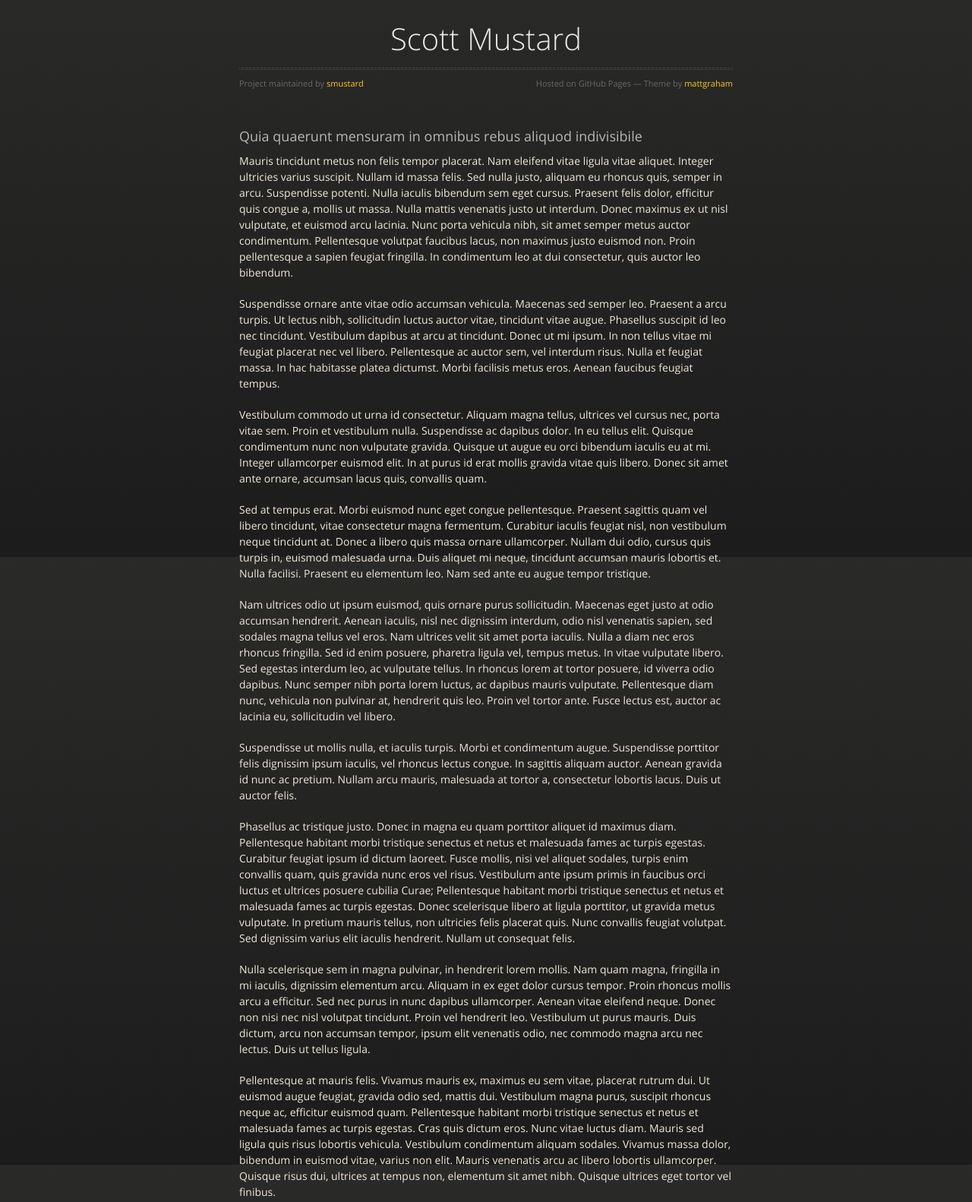
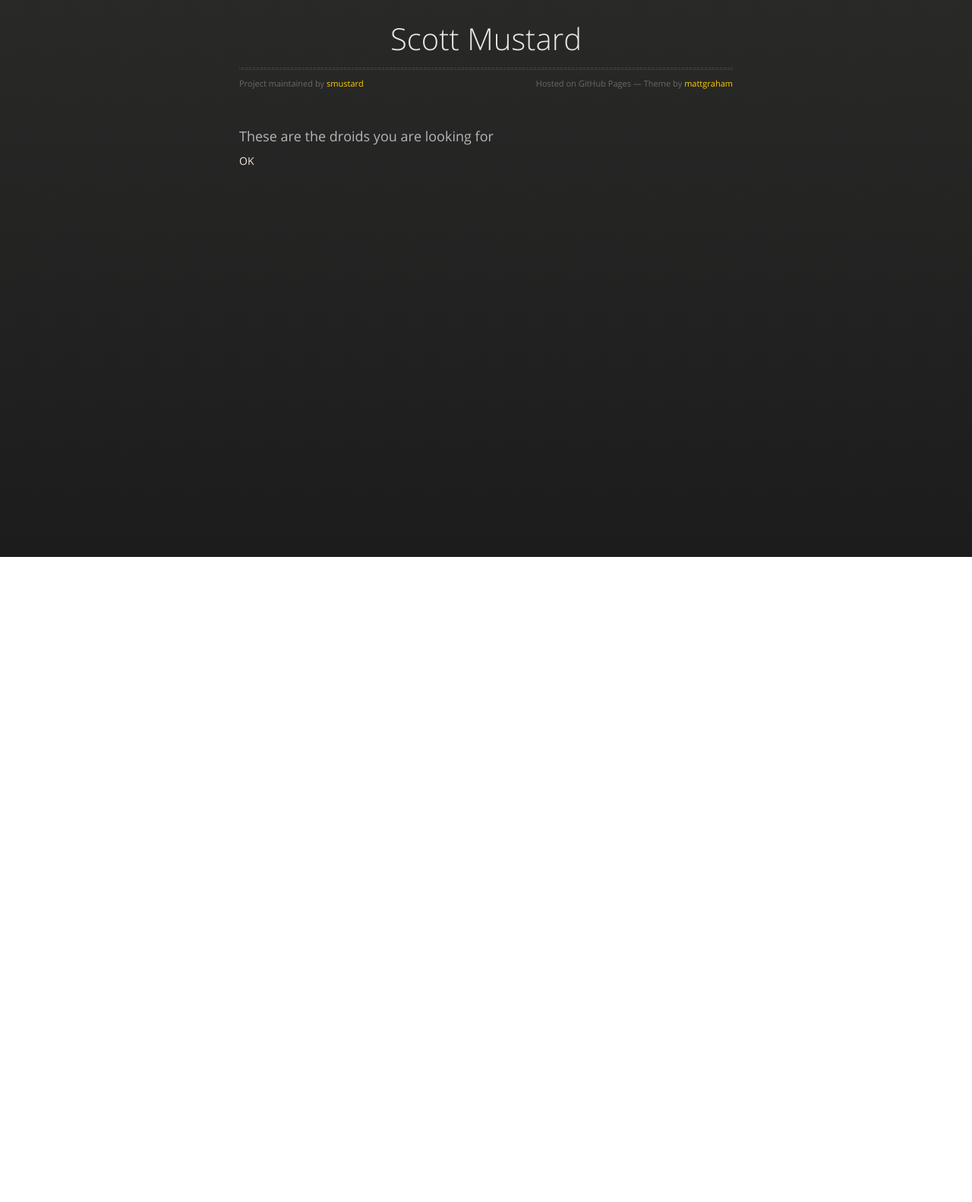
Before and after one commit to smustard/smustard.github.io, a plain HTML site: page index.html in a window 1280 px wide. Shown: the part 67-1649 px from the top of the page at 76% size. After the commit the page ends 800 px from the top, so only its background shows below. Drawn offline with nearby package versions, Linux system fonts and the light colour scheme.

Commit message:
updated ssh key test

```diff
--- a/index.html
+++ b/index.html
@@ -36,27 +36,11 @@
         </div>
 
         <h3>
-<a id="quia-quaerunt-mensuram-in-omnibus-rebus-aliquod-indivisibile" class="anchor" href="#quia-quaerunt-mensuram-in-omnibus-rebus-aliquod-indivisibile" aria-hidden="true"><span aria-hidden="true" class="octicon octicon-link"></span></a>Quia quaerunt mensuram in omnibus rebus aliquod indivisibile</h3>
+<a id="quia-quaerunt-mensuram-in-omnibus-rebus-aliquod-indivisibile" class="anchor" href="#quia-quaerunt-mensuram-in-omnibus-rebus-aliquod-indivisibile" aria-hidden="true"><span aria-hidden="true" class="octicon octicon-link"></span></a>These are the droids you are looking for</h3>
 
-<p>Mauris tincidunt metus non felis tempor placerat. Nam eleifend vitae ligula vitae aliquet. Integer ultricies varius suscipit. Nullam id massa felis. Sed nulla justo, aliquam eu rhoncus quis, semper in arcu. Suspendisse potenti. Nulla iaculis bibendum sem eget cursus. Praesent felis dolor, efficitur quis congue a, mollis ut massa. Nulla mattis venenatis justo ut interdum. Donec maximus ex ut nisl vulputate, et euismod arcu lacinia. Nunc porta vehicula nibh, sit amet semper metus auctor condimentum. Pellentesque volutpat faucibus lacus, non maximus justo euismod non. Proin pellentesque a sapien feugiat fringilla. In condimentum leo at dui consectetur, quis auctor leo bibendum.</p>
 
-<p>Suspendisse ornare ante vitae odio accumsan vehicula. Maecenas sed semper leo. Praesent a arcu turpis. Ut lectus nibh, sollicitudin luctus auctor vitae, tincidunt vitae augue. Phasellus suscipit id leo nec tincidunt. Vestibulum dapibus at arcu at tincidunt. Donec ut mi ipsum. In non tellus vitae mi feugiat placerat nec vel libero. Pellentesque ac auctor sem, vel interdum risus. Nulla et feugiat massa. In hac habitasse platea dictumst. Morbi facilisis metus eros. Aenean faucibus feugiat tempus.</p>
 
-<p>Vestibulum commodo ut urna id consectetur. Aliquam magna tellus, ultrices vel cursus nec, porta vitae sem. Proin et vestibulum nulla. Suspendisse ac dapibus dolor. In eu tellus elit. Quisque condimentum nunc non vulputate gravida. Quisque ut augue eu orci bibendum iaculis eu at mi. Integer ullamcorper euismod elit. In at purus id erat mollis gravida vitae quis libero. Donec sit amet ante ornare, accumsan lacus quis, convallis quam.</p>
-
-<p>Sed at tempus erat. Morbi euismod nunc eget congue pellentesque. Praesent sagittis quam vel libero tincidunt, vitae consectetur magna fermentum. Curabitur iaculis feugiat nisl, non vestibulum neque tincidunt at. Donec a libero quis massa ornare ullamcorper. Nullam dui odio, cursus quis turpis in, euismod malesuada urna. Duis aliquet mi neque, tincidunt accumsan mauris lobortis et. Nulla facilisi. Praesent eu elementum leo. Nam sed ante eu augue tempor tristique.</p>
-
-<p>Nam ultrices odio ut ipsum euismod, quis ornare purus sollicitudin. Maecenas eget justo at odio accumsan hendrerit. Aenean iaculis, nisl nec dignissim interdum, odio nisl venenatis sapien, sed sodales magna tellus vel eros. Nam ultrices velit sit amet porta iaculis. Nulla a diam nec eros rhoncus fringilla. Sed id enim posuere, pharetra ligula vel, tempus metus. In vitae vulputate libero. Sed egestas interdum leo, ac vulputate tellus. In rhoncus lorem at tortor posuere, id viverra odio dapibus. Nunc semper nibh porta lorem luctus, ac dapibus mauris vulputate. Pellentesque diam nunc, vehicula non pulvinar at, hendrerit quis leo. Proin vel tortor ante. Fusce lectus est, auctor ac lacinia eu, sollicitudin vel libero.</p>
-
-<p>Suspendisse ut mollis nulla, et iaculis turpis. Morbi et condimentum augue. Suspendisse porttitor felis dignissim ipsum iaculis, vel rhoncus lectus congue. In sagittis aliquam auctor. Aenean gravida id nunc ac pretium. Nullam arcu mauris, malesuada at tortor a, consectetur lobortis lacus. Duis ut auctor felis.</p>
-
-<p>Phasellus ac tristique justo. Donec in magna eu quam porttitor aliquet id maximus diam. Pellentesque habitant morbi tristique senectus et netus et malesuada fames ac turpis egestas. Curabitur feugiat ipsum id dictum laoreet. Fusce mollis, nisi vel aliquet sodales, turpis enim convallis quam, quis gravida nunc eros vel risus. Vestibulum ante ipsum primis in faucibus orci luctus et ultrices posuere cubilia Curae; Pellentesque habitant morbi tristique senectus et netus et malesuada fames ac turpis egestas. Donec scelerisque libero at ligula porttitor, ut gravida metus vulputate. In pretium mauris tellus, non ultricies felis placerat quis. Nunc convallis feugiat volutpat. Sed dignissim varius elit iaculis hendrerit. Nullam ut consequat felis.</p>
-
-<p>Nulla scelerisque sem in magna pulvinar, in hendrerit lorem mollis. Nam quam magna, fringilla in mi iaculis, dignissim elementum arcu. Aliquam in ex eget dolor cursus tempor. Proin rhoncus mollis arcu a efficitur. Sed nec purus in nunc dapibus ullamcorper. Aenean vitae eleifend neque. Donec non nisi nec nisl volutpat tincidunt. Proin vel hendrerit leo. Vestibulum ut purus mauris. Duis dictum, arcu non accumsan tempor, ipsum elit venenatis odio, nec commodo magna arcu nec lectus. Duis ut tellus ligula.</p>
-
-<p>Pellentesque at mauris felis. Vivamus mauris ex, maximus eu sem vitae, placerat rutrum dui. Ut euismod augue feugiat, gravida odio sed, mattis dui. Vestibulum magna purus, suscipit rhoncus neque ac, efficitur euismod quam. Pellentesque habitant morbi tristique senectus et netus et malesuada fames ac turpis egestas. Cras quis dictum eros. Nunc vitae luctus diam. Mauris sed ligula quis risus lobortis vehicula. Vestibulum condimentum aliquam sodales. Vivamus massa dolor, bibendum in euismod vitae, varius non elit. Mauris venenatis arcu ac libero lobortis ullamcorper. Quisque risus dui, ultrices at tempus non, elementum sit amet nibh. Quisque ultrices eget tortor vel finibus.</p>
-
-<p>Mauris vitae libero non felis cursus scelerisque at fermentum libero. Aliquam pellentesque interdum dolor id imperdiet. Cras egestas risus nec turpis finibus tincidunt. Sed auctor neque et molestie maximus. Vestibulum at dolor semper tellus tincidunt tempus nec in lacus. Donec feugiat sem ut urna ultrices congue. Aliquam feugiat ante id gravida mattis. </p>
+<p>OK</p>
       </section>
 
     </div>
```
Also changed, not shown: params.json (+1 -1 lines).
